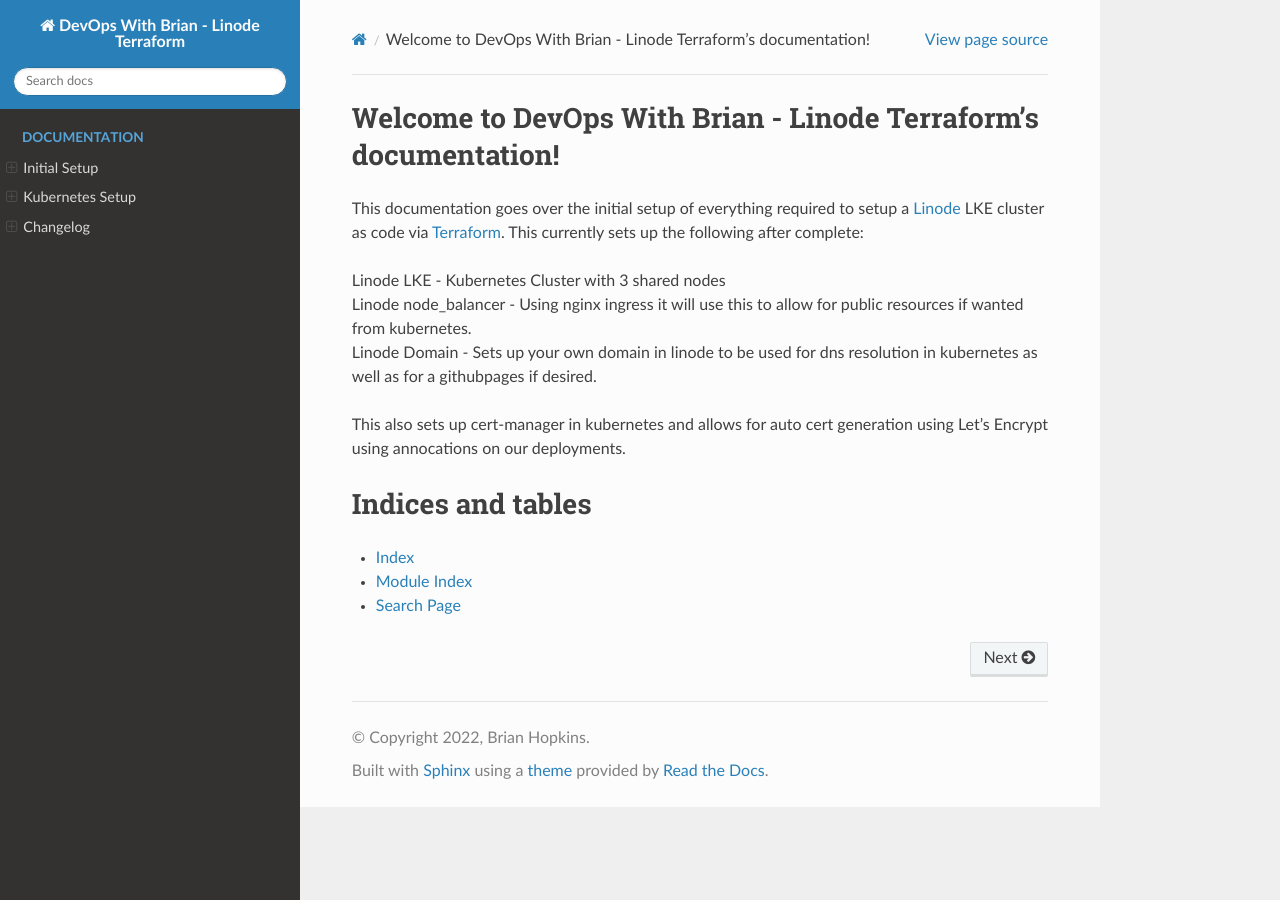
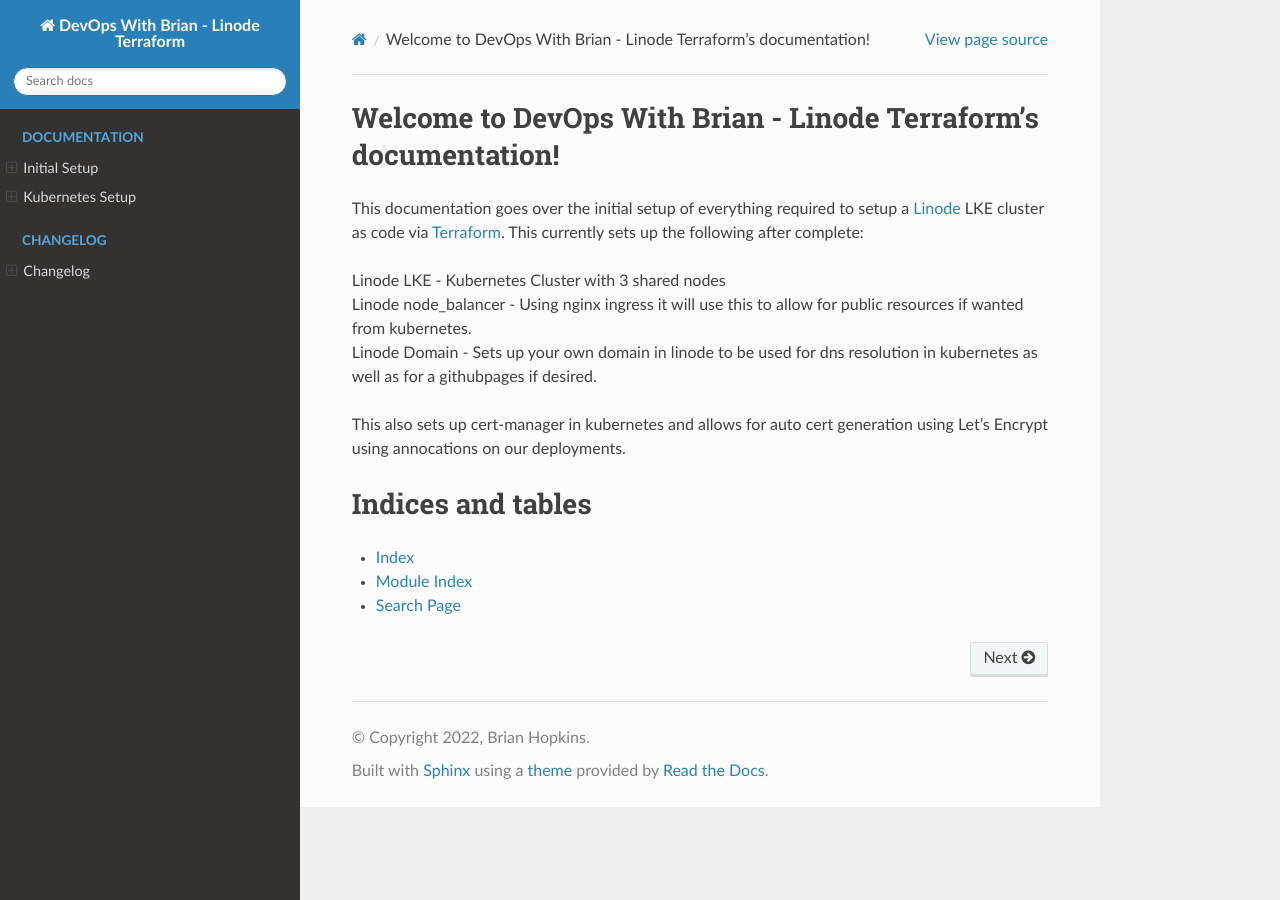
Before and after one commit to DevOps-With-Brian/linode-terraform-kubernetes, a Sphinx documentation site: the page built from docs/index.rst, in a window 1280 px wide. Built offline with Sphinx 7.4.7 and the Read the Docs theme 2.0.0, drawn with Linux system fonts in a browser that asks for light colours.

Commit message:
docs(docs): fixing some issues with the docs

```diff
--- a/docs/changelog.rst
+++ b/docs/changelog.rst
@@ -1,6 +1,7 @@
 **********
 Changelog
 **********
+
 0.5.0 (2022-11-19)
 ------------------
 
--- a/docs/index.rst
+++ b/docs/index.rst
@@ -24,6 +24,12 @@
 
    initial_setup
    kubernetes_setup
+
+.. toctree::
+   :maxdepth: 1
+   :caption: Changelog
+   :hidden:
+
    changelog
 
 Indices and tables
```
